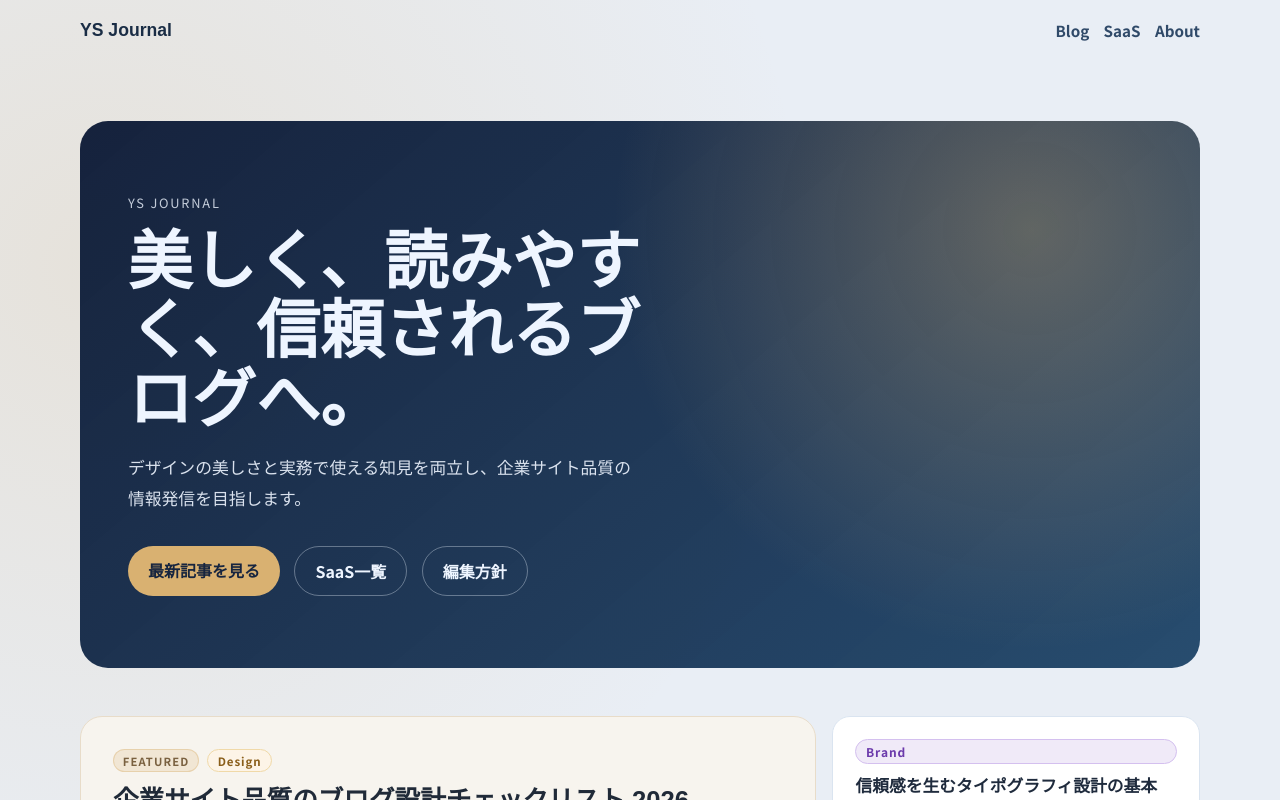
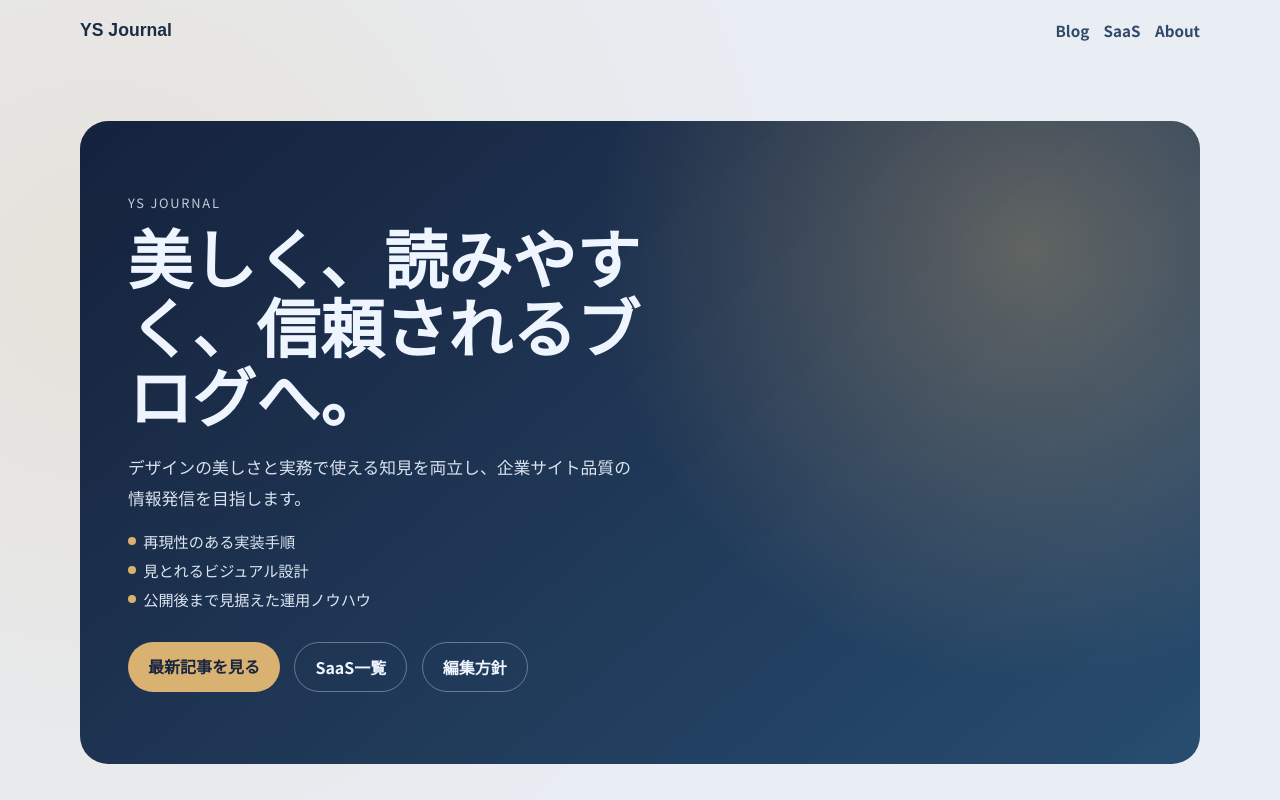
Before and after one commit to ysdev421/ys-portfolio, a Next.js app: page / in a window 1280 px wide. Shown: the top 800 px of the page. Built offline with nearby package versions, Linux system fonts and the light colour scheme; a web font is replaced by a local one.

Commit message:
トップに提供価値の訴求リストを追加

```diff
--- a/app/page.module.css
+++ b/app/page.module.css
@@ -39,6 +39,31 @@
   font-size: 1.05rem;
   line-height: 1.85;
   color: rgba(238, 245, 255, 0.9);
+}
+
+.valueList {
+  margin-top: 1rem;
+  display: grid;
+  gap: 0.45rem;
+  list-style: none;
+  max-width: 46ch;
+}
+
+.valueList li {
+  display: inline-flex;
+  align-items: center;
+  gap: 0.45rem;
+  color: rgba(238, 245, 255, 0.92);
+  font-size: 0.95rem;
+}
+
+.valueList li::before {
+  content: "";
+  width: 8px;
+  height: 8px;
+  border-radius: 50%;
+  background: #d9b171;
+  flex-shrink: 0;
 }
 
 .actions {
--- a/app/page.tsx
+++ b/app/page.tsx
@@ -16,6 +16,11 @@ export default function Home() {
         <p className={styles.lead}>
           デザインの美しさと実務で使える知見を両立し、企業サイト品質の情報発信を目指します。
         </p>
+        <ul className={styles.valueList} aria-label="提供価値">
+          <li>再現性のある実装手順</li>
+          <li>見とれるビジュアル設計</li>
+          <li>公開後まで見据えた運用ノウハウ</li>
+        </ul>
         <div className={styles.actions}>
           <Link href="/blog" className={styles.primary}>
             最新記事を見る
```
